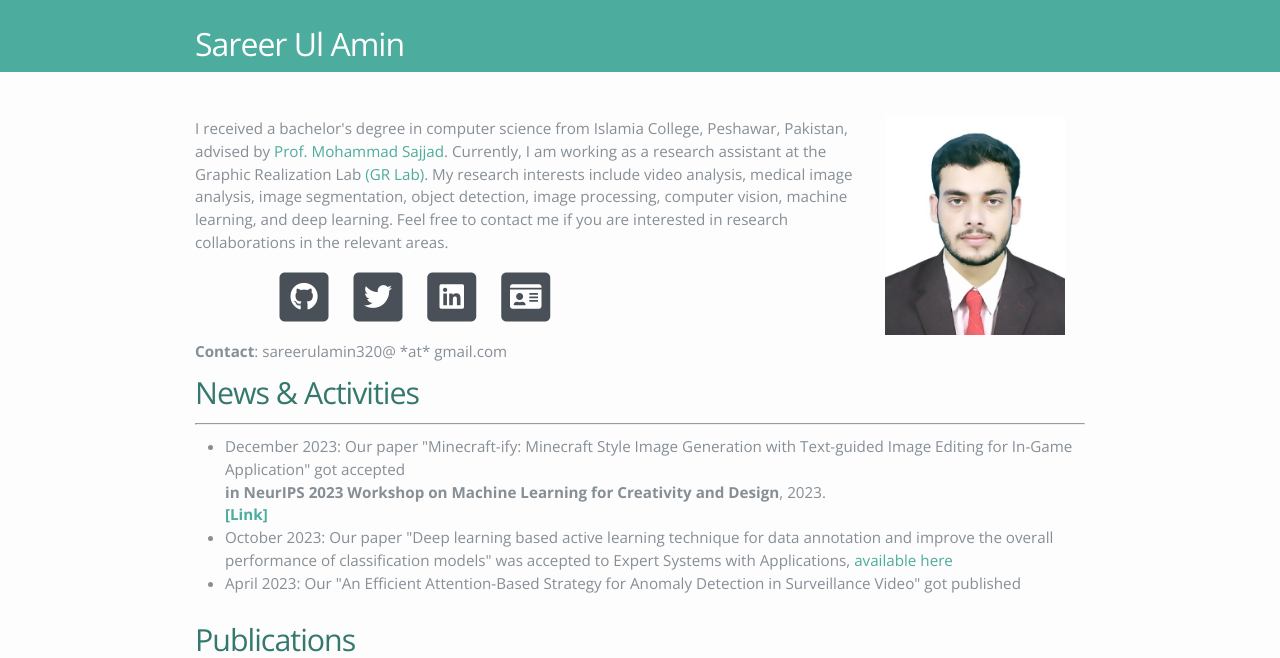
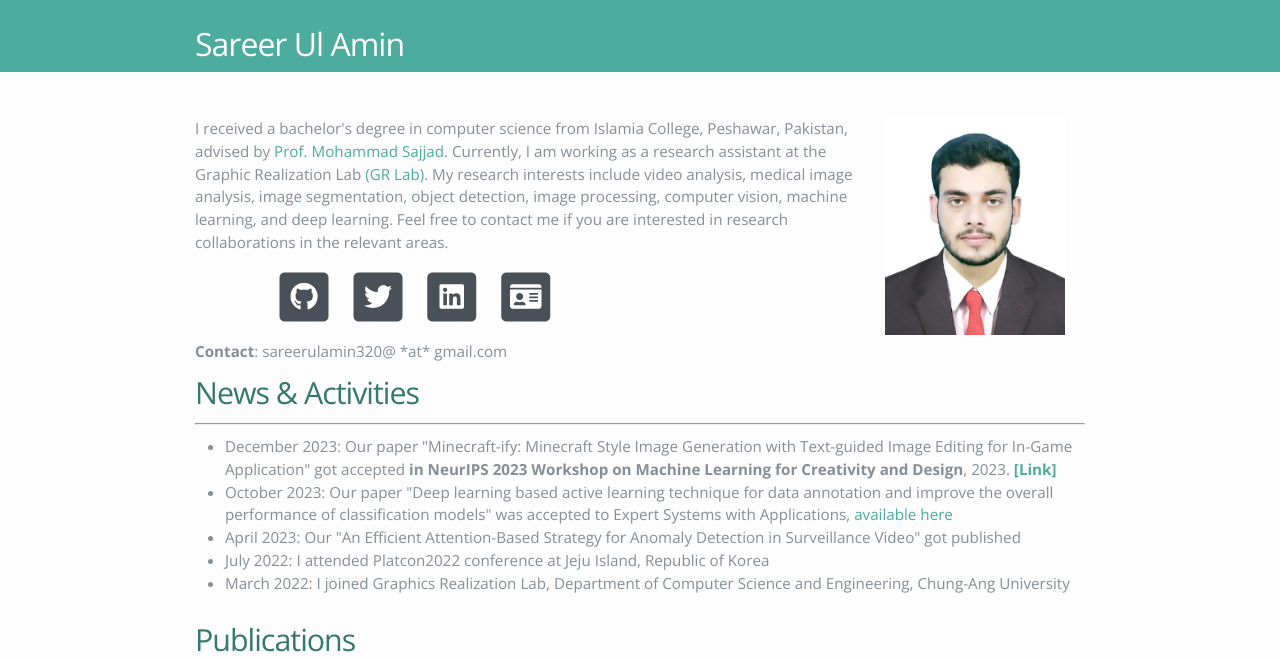
Before and after one commit to sareerulamin/sareerulamin.github.io, a website: page index.html in a window 1280 px wide. Shown: the top 658 px of the page. Drawn offline with nearby package versions, Linux system fonts and the light colour scheme; some icons are missing; a web font is replaced by a local one.

Commit message:
Update index.html

```diff
--- a/index.html
+++ b/index.html
@@ -137,9 +137,7 @@
 
 <div class="container"> <div class="events">
     <ul>
-        <li> December 2023: Our paper "Minecraft-ify: Minecraft Style Image Generation with Text-guided Image Editing for In-Game Application" got accepted<br />
-		<strong>in NeurIPS 2023 Workshop on Machine Learning for Creativity and Design</strong>, 2023. <br />
-                <strong> <a href="https://gh-bumsookim.github.io/Minecraft-ify/">[Link]</a> </strong>
+        <li> December 2023: Our paper "Minecraft-ify: Minecraft Style Image Generation with Text-guided Image Editing for In-Game Application" got accepted <strong>in NeurIPS 2023 Workshop on Machine Learning for Creativity and Design</strong>, 2023. <strong> <a href="https://gh-bumsookim.github.io/Minecraft-ify/">[Link]</a> </strong>
         <li> October 2023: Our paper "Deep learning based active learning technique for data annotation and improve the overall performance of classification models" was accepted to Expert Systems with Applications, <a href="https://doi.org/10.1016/j.eswa.2023.120391">available here</a>
 	<li> April 2023: Our "An Efficient Attention-Based Strategy for Anomaly Detection in Surveillance Video" got published
 	<li> July 2022: I attended Platcon2022 conference at Jeju Island, Republic of Korea
```
